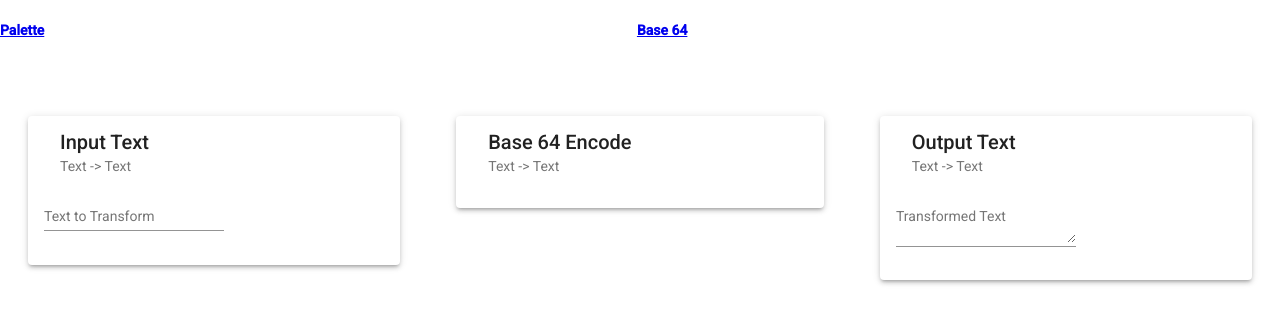
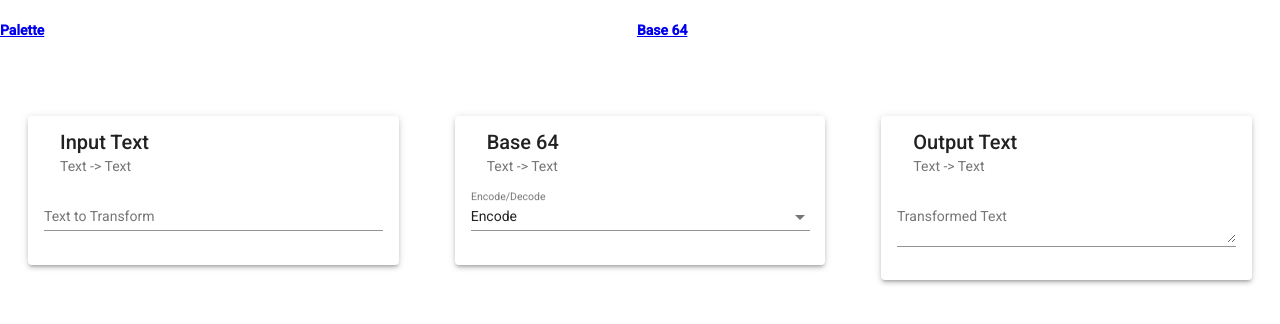
Before and after one commit to cmcquillan/fiddle.run, an Angular app in the folder src/Fiddle.Run.Client/: page /templates/base64 in a window 1280 px wide. Shown: the top 324 px of the page. Built offline with nearby package versions, Linux system fonts and the light colour scheme.

Commit message:
Adding support for selection boxes.

```diff
--- a/src/Fiddle.Run.Client/src/app/app.module.ts
+++ b/src/Fiddle.Run.Client/src/app/app.module.ts
@@ -3,6 +3,7 @@ import { NgModule } from '@angular/core';
 
 import { MatInputModule } from '@angular/material/input';
 import { MatCardModule } from '@angular/material/card';
+import { MatSelectModule } from '@angular/material/select';
 
 import { AppRoutingModule } from './app-routing.module';
 import { AppComponent } from './app.component';
@@ -27,7 +28,8 @@ import { FormsModule } from '@angular/forms';
     AppRoutingModule,
     BrowserAnimationsModule,
     MatInputModule,
-    MatCardModule
+    MatCardModule,
+    MatSelectModule
   ],
   providers: [],
   bootstrap: [AppComponent]
--- a/src/Fiddle.Run.Client/src/app/components/transform-box/transform-box.component.html
+++ b/src/Fiddle.Run.Client/src/app/components/transform-box/transform-box.component.html
@@ -10,11 +10,17 @@
         </mat-card-header>
         <mat-card-content>
             <ng-container *ngFor="let param of tr.params | keyvalue;">
-                <mat-form-field [ngSwitch]="param.value.type">
+                <mat-form-field class="fiddle-box-param-field" [ngSwitch]="param.value.type">
                     <mat-label>{{ param.value.prompt }}</mat-label>
                     <input *ngSwitchCase="'text'" matInput [(ngModel)]="param.value.value"
                         (keyup)="parameterChanged()" />
                     <textarea *ngSwitchCase="'out'" matInput>{{ param.value.value$ | async }}</textarea>
+                    <mat-select *ngSwitchCase="'select'" [(ngModel)]="param.value.value"
+                        (selectionChange)="parameterChanged()">
+                        <mat-option *ngFor="let data of param.value.opts.values" [value]="data.value">
+                            {{ data.display }}
+                        </mat-option>
+                    </mat-select>
                 </mat-form-field>
             </ng-container>
         </mat-card-content>
--- a/src/Fiddle.Run.Client/src/app/components/transform-box/transform-box.component.scss
+++ b/src/Fiddle.Run.Client/src/app/components/transform-box/transform-box.component.scss
@@ -1,2 +1,3 @@
-// .fiddle-transform-box {
-// }
+.fiddle-box-param-field {
+    width: 100%;
+}
--- a/src/Fiddle.Run.Client/src/app/components/transform-box/transform-box.component.ts
+++ b/src/Fiddle.Run.Client/src/app/components/transform-box/transform-box.component.ts
@@ -72,4 +72,9 @@ export class TransformBoxComponent implements OnInit, OnDestroy {
   ngOnDestroy(): void {
     this._sub.unsubscribe();
   }
+
+  test(val: any) {
+    console.log(val);
+    return val;
+  }
 }
--- a/src/Fiddle.Run.Client/src/data/transform-types.ts
+++ b/src/Fiddle.Run.Client/src/data/transform-types.ts
@@ -1,9 +1,9 @@
 import { Formats } from './format-types';
-import { TransformParameter } from './transforms';
+import { TransformParameter, ITransform } from './transforms';
 import Base64 from './base64';
 
 export class TransformFactory {
-    static createNoop() {
+    static createNoop(): ITransform {
         return {
             in: Formats.Text,
             out: Formats.Text,
@@ -15,7 +15,7 @@ export class TransformFactory {
         };
     }
 
-    static createTextInput() {
+    static createTextInput(): ITransform {
         return {
             in: Formats.Text,
             out: Formats.Text,
@@ -31,7 +31,7 @@ export class TransformFactory {
         };
     }
 
-    static createTextOutput() {
+    static createTextOutput(): ITransform {
         return {
             in: Formats.Text,
             out: Formats.Text,
@@ -47,24 +47,40 @@ export class TransformFactory {
         };
     }
 
-    static createBase64Encode() {
+    static createBase64Encode(): ITransform {
         return {
             in: Formats.Text,
             out: Formats.Text,
             func: (ctx) => {
-                ctx.setData(Base64.encode(ctx.data.value), Formats.Text);
+
+                const mode = ctx.transform.params.mode.value;
+                console.log('data: ', ctx.transform.params.mode);
+                console.log('mode: ', mode);
+                if (mode === 'encode') {
+                    ctx.setData(Base64.encode(ctx.data.value), Formats.Text);
+                } else {
+                    ctx.setData(Base64.decode(ctx.data.value), Formats.Text);
+                }
+
                 return true;
             },
-            name: 'Base 64 Encode'
+            name: 'Base 64',
+            params: {
+                mode: new TransformParameter('select', 'encode', 'Encode/Decode', {
+                    values: [
+                        { value: 'encode', display: 'Encode' },
+                        { value: 'decode', display: 'Decode' }
+                    ]
+                })
+            }
         };
     }
 
-    static createBase64Decode() {
+    static createBase64Decode(): ITransform {
         return {
             in: Formats.Text,
             out: Formats.Text,
             func: (ctx) => {
-                ctx.setData(Base64.decode(ctx.data.value), Formats.Text);
                 return true;
             },
             name: 'Base 64 Decode'
--- a/src/Fiddle.Run.Client/src/data/transforms.ts
+++ b/src/Fiddle.Run.Client/src/data/transforms.ts
@@ -49,7 +49,7 @@ export class ErrorContext extends TransformContext {
     }
 }
 
-export type ParameterType = 'text' | 'number' | 'out';
+export type ParameterType = 'text' | 'number' | 'out' | 'select';
 
 export class TransformParameter {
     private readonly _value: BehaviorSubject<any>;
```
